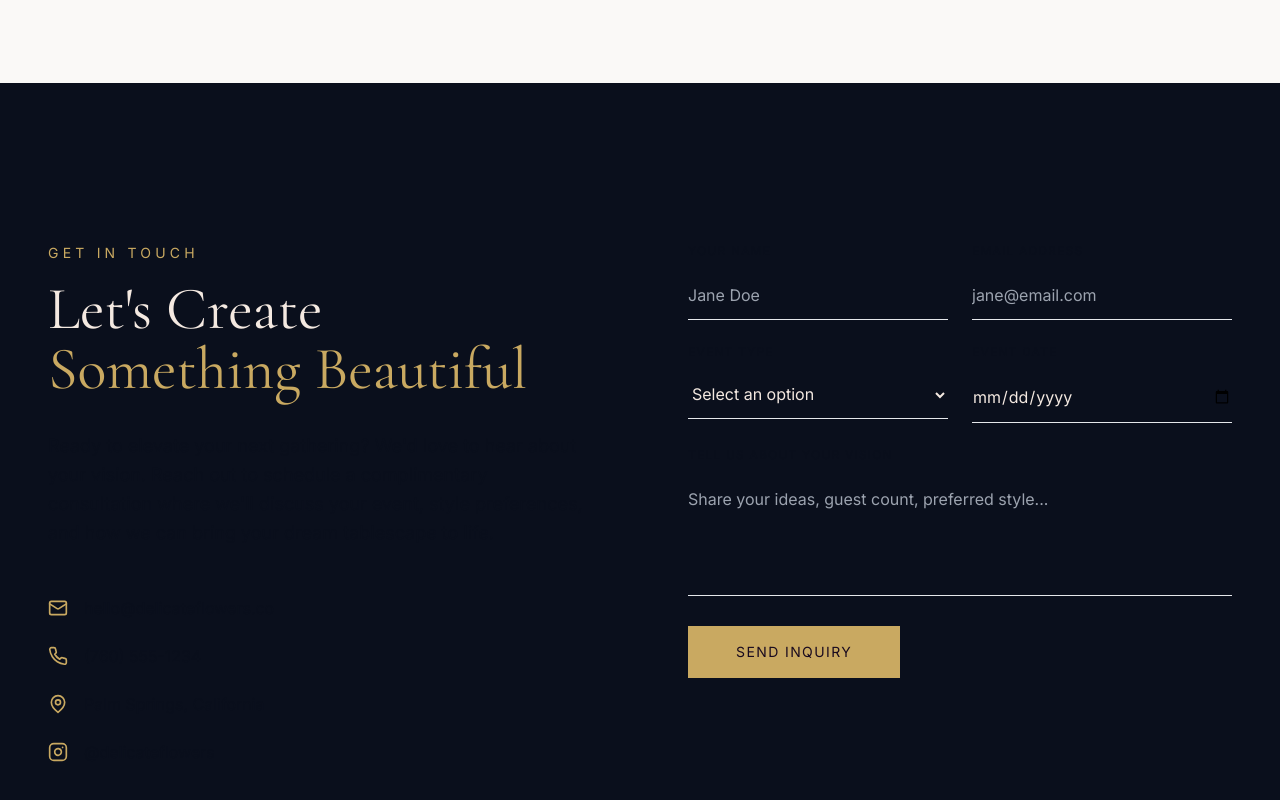
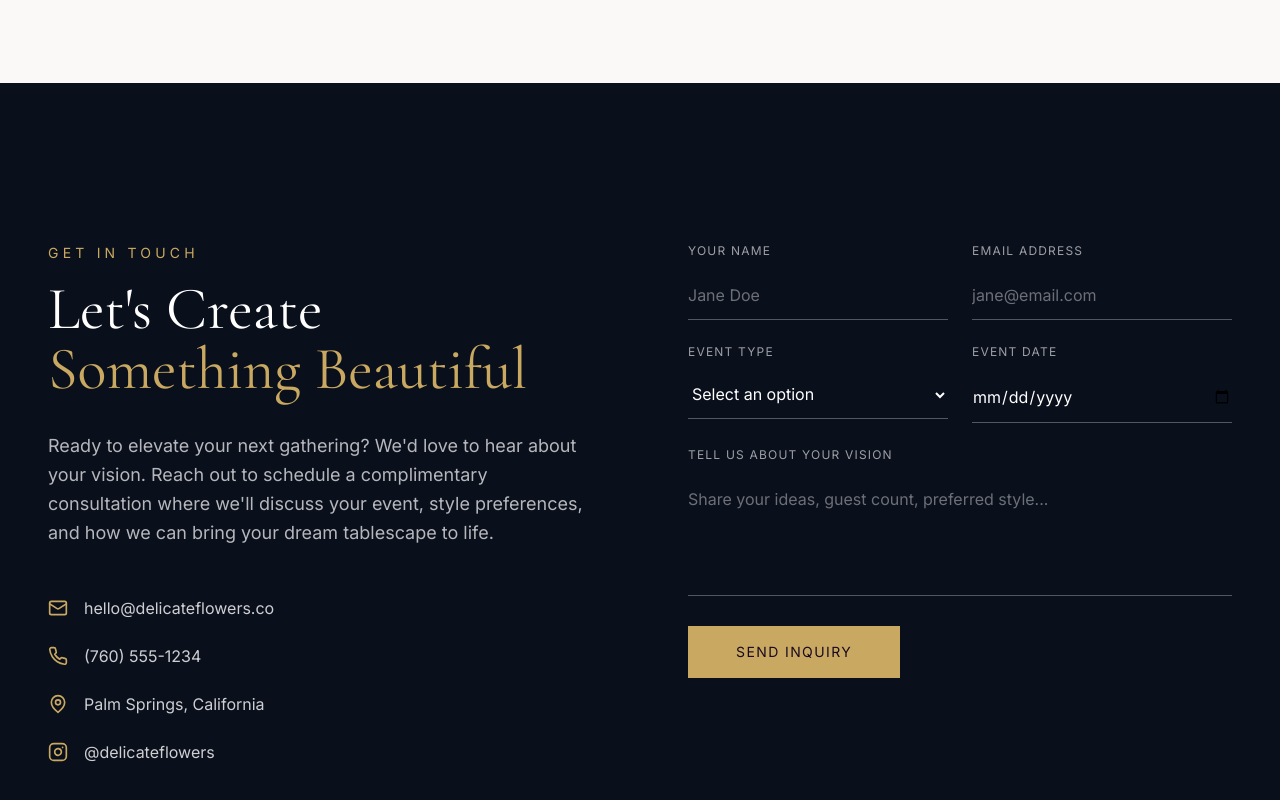
Before and after one commit to Simcol2/delicate, a Next.js app: page / in a window 1280 px wide. Shown: the part 4222-5022 px from the top of the page. Built offline with nearby package versions, Linux system fonts and the light colour scheme.

Commit message:
Fix footer text color to white

```diff
--- a/components/sections/Contact.tsx
+++ b/components/sections/Contact.tsx
@@ -94,12 +94,12 @@ export default function Contact() {
             <span className="text-[var(--gold-antique)] text-sm tracking-[0.3em] uppercase font-sans block mb-4">
               Get in Touch
             </span>
-            <h2 className="font-serif text-4xl lg:text-5xl xl:text-6xl text-[var(--blush-warm)] leading-tight mb-8">
+            <h2 className="font-serif text-4xl lg:text-5xl xl:text-6xl text-white leading-tight mb-8">
               Let&apos;s Create
               <br />
               <span className="text-[var(--gold-antique)]">Something Beautiful</span>
             </h2>
-            <p className="font-sans text-[var(--blush-warm)]/70 text-lg leading-relaxed mb-12">
+            <p className="font-sans text-white/70 text-lg leading-relaxed mb-12">
               Ready to elevate your next gathering? We&apos;d love to hear about
               your vision. Reach out to schedule a complimentary consultation
               where we&apos;ll discuss your event, style preferences, and how we
@@ -108,19 +108,19 @@ export default function Contact() {
 
             {/* Contact Info */}
             <div className="space-y-6">
-              <a href="mailto:hello@delicateflowers.co" className="flex items-center gap-4 text-[var(--blush-warm)]/80 hover:text-[var(--gold-antique)] transition-colors group">
+              <a href="mailto:hello@delicateflowers.co" className="flex items-center gap-4 text-white/80 hover:text-[var(--gold-antique)] transition-colors group">
                 <Mail className="text-[var(--gold-antique)]" size={20} />
                 <span className="font-sans">hello@delicateflowers.co</span>
               </a>
-              <a href="tel:+17605551234" className="flex items-center gap-4 text-[var(--blush-warm)]/80 hover:text-[var(--gold-antique)] transition-colors group">
+              <a href="tel:+17605551234" className="flex items-center gap-4 text-white/80 hover:text-[var(--gold-antique)] transition-colors group">
                 <Phone className="text-[var(--gold-antique)]" size={20} />
                 <span className="font-sans">(760) 555-1234</span>
               </a>
-              <div className="flex items-center gap-4 text-[var(--blush-warm)]/80">
+              <div className="flex items-center gap-4 text-white/80">
                 <MapPin className="text-[var(--gold-antique)]" size={20} />
                 <span className="font-sans">Palm Springs, California</span>
               </div>
-              <a href="https://instagram.com" target="_blank" rel="noopener noreferrer" className="flex items-center gap-4 text-[var(--blush-warm)]/80 hover:text-[var(--gold-antique)] transition-colors group">
+              <a href="https://instagram.com" target="_blank" rel="noopener noreferrer" className="flex items-center gap-4 text-white/80 hover:text-[var(--gold-antique)] transition-colors group">
                 <Instagram className="text-[var(--gold-antique)]" size={20} />
                 <span className="font-sans">@delicateflowers</span>
               </a>
@@ -131,27 +131,27 @@ export default function Contact() {
           <form ref={formRef} onSubmit={handleSubmit} className="space-y-6">
             <div className="grid sm:grid-cols-2 gap-6">
               <div>
-                <label className="block text-[var(--gold-antique)]/60 text-xs tracking-widest uppercase font-sans mb-3">
+                <label className="block text-white/60 text-xs tracking-widest uppercase font-sans mb-3">
                   Your Name
                 </label>
                 <input
                   type="text"
                   value={formData.name}
                   onChange={(e) => setFormData({ ...formData, name: e.target.value })}
-                  className="w-full bg-transparent border-b border-[var(--gold-antique)]/30 py-3 text-[var(--blush-warm)] font-sans focus:border-[var(--gold-antique)] focus:outline-none transition-colors"
+                  className="w-full bg-transparent border-b border-white/30 py-3 text-white font-sans focus:border-[var(--gold-antique)] focus:outline-none transition-colors placeholder:text-white/40"
                   placeholder="Jane Doe"
                   required
                 />
               </div>
               <div>
-                <label className="block text-[var(--gold-antique)]/60 text-xs tracking-widest uppercase font-sans mb-3">
+                <label className="block text-white/60 text-xs tracking-widest uppercase font-sans mb-3">
                   Email Address
                 </label>
                 <input
                   type="email"
                   value={formData.email}
                   onChange={(e) => setFormData({ ...formData, email: e.target.value })}
-                  className="w-full bg-transparent border-b border-[var(--gold-antique)]/30 py-3 text-[var(--blush-warm)] font-sans focus:border-[var(--gold-antique)] focus:outline-none transition-colors"
+                  className="w-full bg-transparent border-b border-white/30 py-3 text-white font-sans focus:border-[var(--gold-antique)] focus:outline-none transition-colors placeholder:text-white/40"
                   placeholder="jane@email.com"
                   required
                 />
@@ -160,13 +160,13 @@ export default function Contact() {
 
             <div className="grid sm:grid-cols-2 gap-6">
               <div>
-                <label className="block text-[var(--gold-antique)]/60 text-xs tracking-widest uppercase font-sans mb-3">
+                <label className="block text-white/60 text-xs tracking-widest uppercase font-sans mb-3">
                   Event Type
                 </label>
                 <select
                   value={formData.eventType}
                   onChange={(e) => setFormData({ ...formData, eventType: e.target.value })}
-                  className="w-full bg-transparent border-b border-[var(--gold-antique)]/30 py-3 text-[var(--blush-warm)] font-sans focus:border-[var(--gold-antique)] focus:outline-none transition-colors"
+                  className="w-full bg-transparent border-b border-white/30 py-3 text-white font-sans focus:border-[var(--gold-antique)] focus:outline-none transition-colors"
                   required
                 >
                   <option value="" className="bg-[var(--navy-midnight)]">Select an option</option>
@@ -178,27 +178,27 @@ export default function Contact() {
                 </select>
               </div>
               <div>
-                <label className="block text-[var(--gold-antique)]/60 text-xs tracking-widest uppercase font-sans mb-3">
+                <label className="block text-white/60 text-xs tracking-widest uppercase font-sans mb-3">
                   Event Date
                 </label>
                 <input
                   type="date"
                   value={formData.date}
                   onChange={(e) => setFormData({ ...formData, date: e.target.value })}
-                  className="w-full bg-transparent border-b border-[var(--gold-antique)]/30 py-3 text-[var(--blush-warm)] font-sans focus:border-[var(--gold-antique)] focus:outline-none transition-colors"
+                  className="w-full bg-transparent border-b border-white/30 py-3 text-white font-sans focus:border-[var(--gold-antique)] focus:outline-none transition-colors"
                 />
               </div>
             </div>
 
             <div>
-              <label className="block text-[var(--gold-antique)]/60 text-xs tracking-widest uppercase font-sans mb-3">
+              <label className="block text-white/60 text-xs tracking-widest uppercase font-sans mb-3">
                 Tell Us About Your Vision
               </label>
               <textarea
                 value={formData.message}
                 onChange={(e) => setFormData({ ...formData, message: e.target.value })}
                 rows={4}
-                className="w-full bg-transparent border-b border-[var(--gold-antique)]/30 py-3 text-[var(--blush-warm)] font-sans focus:border-[var(--gold-antique)] focus:outline-none transition-colors resize-none"
+                className="w-full bg-transparent border-b border-white/30 py-3 text-white font-sans focus:border-[var(--gold-antique)] focus:outline-none transition-colors resize-none placeholder:text-white/40"
                 placeholder="Share your ideas, guest count, preferred style..."
                 required
               />
```
